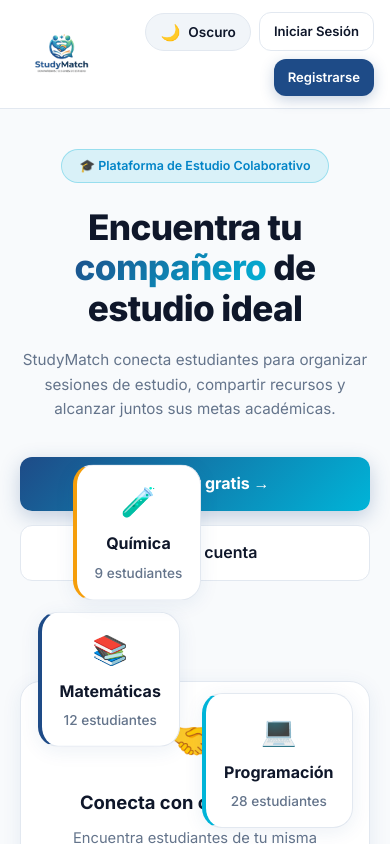
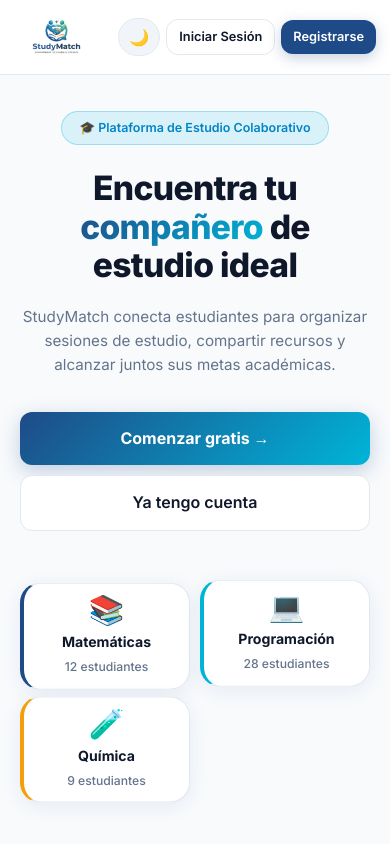
Before and after one commit to FernandojCg737/2do_Proyeccto_IHC, a React app in the folder frontend/: page / in a window 390 px wide. Shown: the top 844 px of the page. Built offline with nearby package versions, Linux system fonts and the light colour scheme; the HTML template or start-up script is replaced by a standard one.

Commit message:
fix(home): resolve floating cards collision on mobile and tablet with responsive grid flow

```diff
--- a/frontend/src/styles/Home.css
+++ b/frontend/src/styles/Home.css
@@ -23,6 +23,7 @@
   background: var(--nav-bg);
   transition: background 0.3s ease, border-color 0.3s ease;
   width: 100%;
+  box-sizing: border-box;
 }
 
 .nav-brand {
@@ -32,7 +33,7 @@
 }
 
 .nav-logo {
-  height: 50px;
+  height: 48px;
   max-width: 100%;
   width: auto;
   object-fit: contain;
@@ -41,10 +42,9 @@
 
 .nav-actions {
   display: flex;
-  gap: 12px;
+  gap: 10px;
   align-items: center;
-  flex-wrap: wrap;
-  justify-content: flex-end;
+  flex-shrink: 0;
 }
 
 /* Hero Section */
@@ -53,8 +53,8 @@
   display: flex;
   align-items: center;
   justify-content: space-between;
-  padding: clamp(40px, 8vw, 80px) clamp(20px, 5vw, 60px);
-  gap: clamp(30px, 6vw, 60px);
+  padding: clamp(40px, 6vw, 70px) clamp(20px, 5vw, 60px);
+  gap: clamp(30px, 5vw, 60px);
   max-width: 1200px;
   margin: 0 auto;
   width: 100%;
@@ -87,7 +87,7 @@
 }
 
 .hero-title {
-  font-size: clamp(2.2rem, 5vw + 0.5rem, 3.6rem);
+  font-size: clamp(2.1rem, 4.5vw + 0.5rem, 3.5rem);
   font-weight: 800;
   line-height: 1.15;
   margin-bottom: 20px;
@@ -100,7 +100,7 @@
   color: var(--text-muted);
   font-size: clamp(0.95rem, 2vw, 1.12rem);
   max-width: 520px;
-  margin-bottom: 36px;
+  margin-bottom: 34px;
   line-height: 1.6;
 }
 
@@ -151,12 +151,12 @@
   transform: translateY(-2px);
 }
 
-/* Floating cards Container (Auto layout & responsive) */
+/* ── HERO VISUAL & FLOATING CARDS (Desktop Default) ── */
 .hero-visual {
-  flex: 0 0 min(340px, 100%);
+  flex: 0 0 350px;
   position: relative;
   height: 320px;
-  min-width: 280px;
+  box-sizing: border-box;
 }
 
 .floating-card {
@@ -164,41 +164,66 @@
   background: var(--surface);
   border: 1.5px solid var(--border);
   border-radius: var(--radius-lg);
-  padding: 18px 22px;
+  padding: 16px 20px;
   display: flex;
   flex-direction: column;
-  gap: 6px;
+  gap: 4px;
   box-shadow: var(--shadow);
   animation: float 3.5s ease-in-out infinite;
-  transition: background 0.3s ease, border-color 0.3s ease;
+  transition: all 0.3s ease;
   width: max-content;
   max-width: 90%;
+  box-sizing: border-box;
 }
 
 .floating-card span:nth-child(2) {
   font-weight: 700;
   color: var(--text);
+  font-size: 0.95rem;
 }
 .floating-card .card-count {
   color: var(--text-muted);
-  font-size: 0.85rem;
+  font-size: 0.82rem;
   font-weight: 500;
 }
-.card-emoji { font-size: 1.8rem; }
+.card-emoji { font-size: 1.8rem; line-height: 1; margin-bottom: 2px; }
 
-.card-1 { top: 10px; left: 0; animation-delay: 0s; border-left: 4px solid #1e4b87; }
-.card-2 { top: 90px; right: 0; animation-delay: 0.9s; border-left: 4px solid #00b4d8; }
-.card-3 { bottom: 10px; left: 30px; animation-delay: 1.8s; border-left: 4px solid #f59e0b; }
+/* Desktop precise non-overlapping coordinates inside 350x320 box */
+.card-1 {
+  top: 15px;
+  left: 10px;
+  animation-delay: 0s;
+  border-left: 4px solid #1e4b87;
+}
+
+.card-2 {
+  top: 110px;
+  right: 10px;
+  animation-delay: 0.9s;
+  border-left: 4px solid #00b4d8;
+}
+
+.card-3 {
+  bottom: 15px;
+  left: 25px;
+  animation-delay: 1.8s;
+  border-left: 4px solid #f59e0b;
+}
 
 @keyframes float {
   0%, 100% { transform: translateY(0); }
-  50% { transform: translateY(-10px); }
+  50% { transform: translateY(-8px); }
+}
+
+@keyframes floatSubtle {
+  0%, 100% { transform: translateY(0); }
+  50% { transform: translateY(-4px); }
 }
 
 /* Features Grid (Auto-fill / Auto-fit Responsive Layout) */
 .features-container {
   width: 100%;
-  padding: clamp(30px, 6vw, 60px) clamp(20px, 5vw, 50px);
+  padding: clamp(30px, 5vw, 60px) clamp(20px, 5vw, 50px);
   max-width: 1200px;
   margin: 0 auto;
   box-sizing: border-box;
@@ -253,13 +278,14 @@
   margin-top: auto;
 }
 
-/* ── RESPONSIVE BREAKPOINTS ── */
+/* ── RESPONSIVE BREAKPOINTS (NO OVERLAPPING!) ── */
 @media (max-width: 960px) {
   .hero {
     flex-direction: column;
     text-align: center;
-    padding-top: 40px;
-    padding-bottom: 40px;
+    padding-top: 36px;
+    padding-bottom: 30px;
+    gap: 32px;
   }
   .hero-subtitle {
     margin-left: auto;
@@ -268,43 +294,88 @@
   .hero-buttons {
     justify-content: center;
   }
+
+  /* Reorganiza las tarjetas flotantes en una grilla limpia DEBAJO de los botones */
   .hero-visual {
-    height: 290px;
-    width: 320px;
-    margin: 0 auto;
+    position: relative;
+    height: auto;
+    width: 100%;
+    max-width: 520px;
+    margin: 16px auto 0 auto;
+    display: grid;
+    grid-template-columns: repeat(3, 1fr);
+    gap: 12px;
+    flex: none;
   }
+
+  .floating-card {
+    position: relative;
+    top: auto !important;
+    left: auto !important;
+    right: auto !important;
+    bottom: auto !important;
+    width: 100%;
+    max-width: 100%;
+    padding: 14px 10px;
+    align-items: center;
+    text-align: center;
+    animation: floatSubtle 3s ease-in-out infinite;
+    transform: none;
+  }
+
+  .card-1 { animation-delay: 0s; }
+  .card-2 { animation-delay: 0.8s; }
+  .card-3 { animation-delay: 1.6s; }
 }
 
 @media (max-width: 640px) {
   .home-nav {
-    padding: 12px 16px;
+    padding: 12px 14px;
   }
   .nav-logo {
-    height: 40px;
+    height: 36px;
   }
   .nav-actions {
-    gap: 8px;
+    gap: 6px;
   }
+
+  /* Oculta la palabra 'Claro' / 'Oscuro' en celulares para que todo quepa en una sola línea */
+  .theme-toggle-label {
+    display: none;
+  }
+  .theme-toggle-btn {
+    padding: 8px 10px;
+  }
+
   .btn-primary, .btn-outline {
-    padding: 8px 14px;
-    font-size: 0.82rem;
+    padding: 7px 12px;
+    font-size: 0.8rem;
   }
+
   .hero-buttons {
     flex-direction: column;
     width: 100%;
+    gap: 10px;
   }
   .btn-hero-primary, .btn-hero-secondary {
     width: 100%;
+    box-sizing: border-box;
   }
+
+  /* En celulares muy pequeños, muestra 2 tarjetas arriba y 1 centrada abajo */
   .hero-visual {
-    width: 100%;
-    min-width: unset;
-    height: 280px;
+    grid-template-columns: repeat(auto-fit, minmax(130px, 1fr));
+    gap: 10px;
+    margin-top: 20px;
   }
+
   .floating-card {
-    padding: 14px 18px;
+    padding: 12px 8px;
   }
-  .card-1 { left: 5%; }
-  .card-2 { right: 5%; }
-  .card-3 { left: 15%; }
+  .floating-card span:nth-child(2) {
+    font-size: 0.88rem;
+  }
+  .floating-card .card-count {
+    font-size: 0.76rem;
+  }
 }
```
